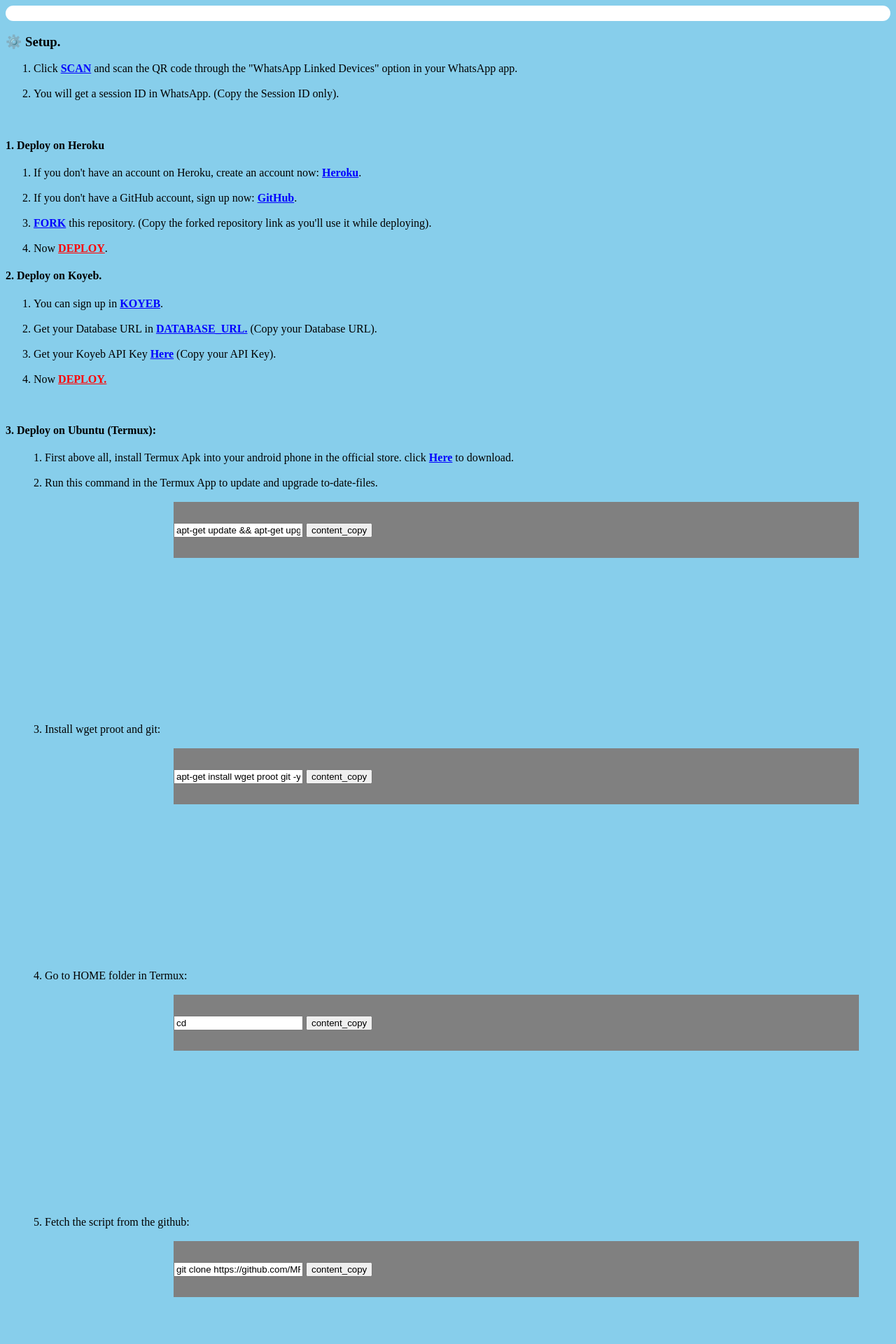
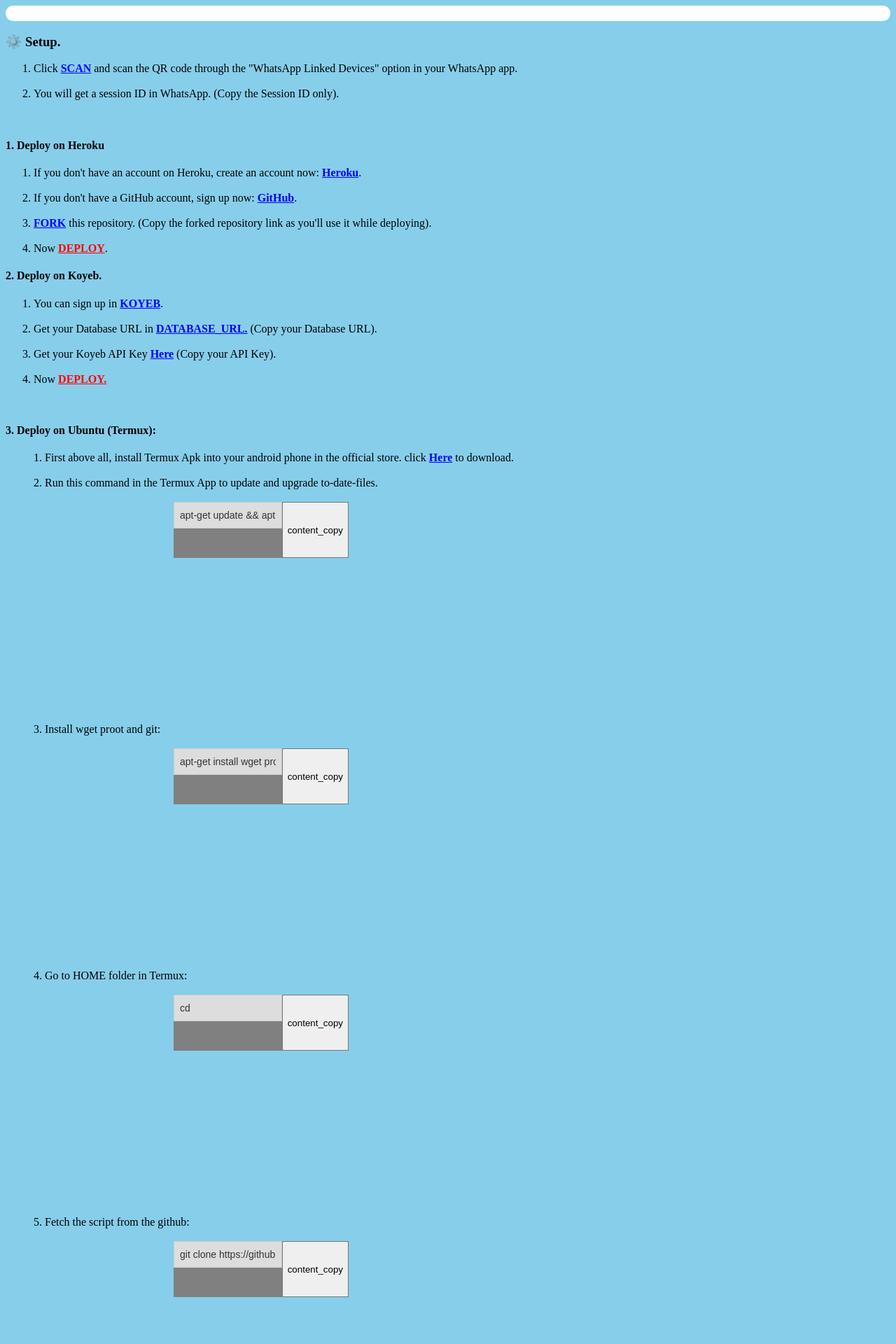
Before and after one commit to Muindi6602/Muindi6602.github.io, a PHP site: page / in a window 1280 px wide. Shown: the top 1920 px of the page at 70% size. Run offline with PHP 8.4, Linux system fonts and the light colour scheme.

Commit message:
Update index.css

```diff
--- a/index.css
+++ b/index.css
@@ -29,17 +29,42 @@ div{
     color: yellow;
 
 }
-.code-container {
-    position: relative;
-    border: 1px solid #ddd;
-    padding: 5px;
-    margin-bottom: 5px;
-    background-color: grey;
-  }
 
-  .copy-icon {
-    position: absolute;
-    top: 5px;
-    right: 5px;
-    cursor: pointer;
-  }
+.copy-link {
+            --height:36px;
+
+            display: flex;
+            max-width: 250px;
+
+        }
+
+        .copy-link-input {
+            flex-grow: 1;
+            padding: 0 8px;
+            font-size: 14px;
+            border: 1px solid #ccc;
+            border-right: none;
+            outline: none;
+        }
+
+        .copy-link-input:hover {
+            background: #eeeeee;
+        }
+
+        .copy-link-input {
+            flex-shrink: 0;
+            width: var(--height);
+            height: var(--height);
+            display: flex;
+            align-items: center;
+            justify-content: center;
+            background: #dddddd;
+            color: #333333;
+            outline: none;
+            border: 1px solid #cccccc;
+            cursor: pointer;
+        }
+
+        .copy-link-input:hover {
+            background-color: #cccccc;
+        }
```
